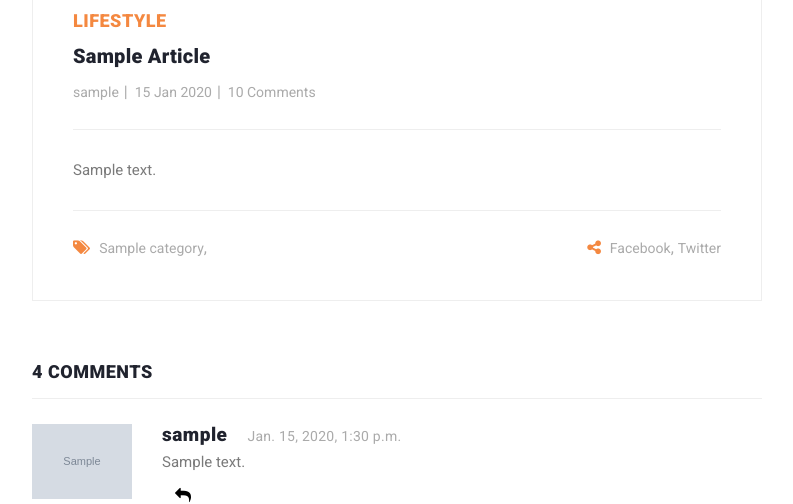
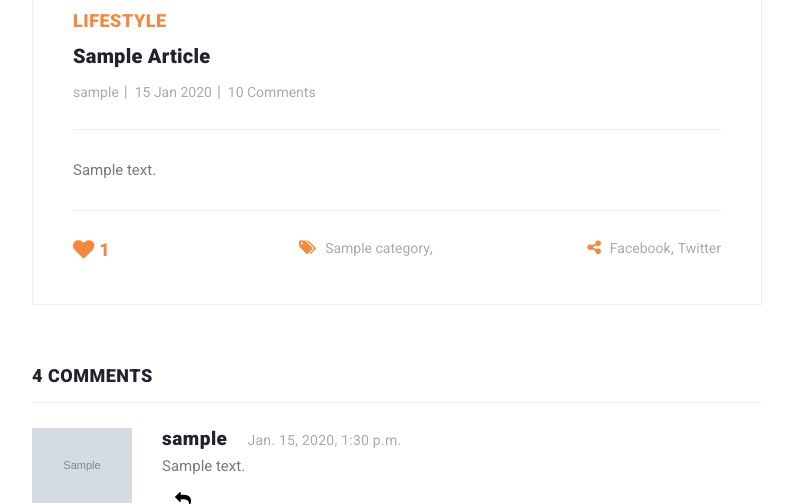
Before and after one commit to afsharsharifi/stand_blog, a Django app: a page that uses blog/templates/blog/article_detail.html in a window 1280 px wide. Shown: the part 1239-1743 px from the top of the page, without its empty margins (53-846 px from the left). Run offline with Django 4.2, Linux system fonts and the light colour scheme; a user stored in the database is signed in; tables that the repository leaves empty hold one stand-in row (values such as "Sample post"); grey boxes marked "Sample" are stand-in pictures; some libraries are stand-ins or nearby versions.

Commit message:
Like System in Django

```diff
--- a/blog/admin.py
+++ b/blog/admin.py
@@ -32,3 +32,4 @@ class ArticleAdmin(admin.ModelAdmin):
 
 admin.site.register(models.Category)
 admin.site.register(models.Comment)
+admin.site.register(models.Like)
--- a/blog/models.py
+++ b/blog/models.py
@@ -76,3 +76,15 @@ class Comment(models.Model):
 
     def __str__(self):
         return self.body
+
+
+class Like(models.Model):
+    user = models.ForeignKey(User, on_delete=models.CASCADE, related_name="likes", verbose_name="User")
+    article = models.ForeignKey(Article, on_delete=models.CASCADE, related_name="likes", verbose_name="Article")
+
+    class Meta:
+        verbose_name = "Like"
+        verbose_name_plural = "Likes"
+
+    def __str__(self):
+        return f"{self.user.username} {self.article.title}"
--- a/blog/templates/blog/article_detail.html
+++ b/blog/templates/blog/article_detail.html
@@ -53,7 +53,13 @@
                                     </p>
                                     <div class="post-options">
                                         <div class="row">
-                                            <div class="col-6">
+                                            <div class="col-4">
+                                                <a href="{% url 'blog:like_view' article.slug article.id %}" class="like-btn">
+                                                    <i class="fa {% if is_liked %}fa-heart{% else %}fa-heart-o{% endif %}"></i>
+                                                    <span class="text-black">{{ article.likes.count }}</span>
+                                                </a>
+                                            </div>
+                                            <div class="col-4">
                                                 <ul class="post-tags">
                                                     <li><i class="fa fa-tags"></i></li>
                                                     {% for category in article.category.all %}
@@ -61,7 +67,7 @@
                                                     {% endfor %}
                                                 </ul>
                                             </div>
-                                            <div class="col-6">
+                                            <div class="col-4">
                                                 <ul class="post-share">
                                                     <li><i class="fa fa-share-alt"></i></li>
                                                     <li><a href="#">Facebook</a>,</li>
--- a/blog/urls.py
+++ b/blog/urls.py
@@ -6,5 +6,6 @@ urlpatterns = [
     path('categories/<int:pk>', views.category_detail, name='category_detail'),
     path('search', views.search_posts, name='search_posts'),
     path('archive', views.ArchiveIndexArticleView.as_view(), name='archive_view'),
+    path('like/<slug:slug>/<int:pk>', views.like_view, name='like_view'),
     path('<slug:slug>', views.ArticleDetail.as_view(), name='post_detail'),
 ]
--- a/blog/views.py
+++ b/blog/views.py
@@ -1,11 +1,11 @@
 from django.core.paginator import Paginator
 from django.http import HttpResponse
-from django.shortcuts import get_object_or_404, render
+from django.shortcuts import get_object_or_404, render, redirect
 from django.views.generic.base import TemplateView, RedirectView
 from django.views.generic import ListView, DetailView, ArchiveIndexView
 from .mixins import CustomLoginRequiredMixin
 
-from .models import Article, Category, Comment
+from .models import Article, Category, Comment, Like
 
 # Create your views here.
 
@@ -77,6 +77,10 @@ class ArticleDetail(DetailView):
 
     def get_context_data(self, **kwargs):
         context = super().get_context_data(**kwargs)
+        if self.request.user.likes.filter(article__slug=self.object.slug, user_id=self.request.user.id).exists():
+            context["is_liked"] = True
+        else:
+            context["is_liked"] = False
         context["name"] = "Afshar Sharifi"
         return context
 
@@ -95,3 +99,13 @@ class HomePageRedirect(RedirectView):
 class ArchiveIndexArticleView(ArchiveIndexView):
     model = Article
     date_field = "created"
+
+
+def like_view(request, slug, pk):
+    try:
+        like = Like.objects.get(article__slug=slug, user_id=request.user.id)
+        like.delete()
+    except:
+        Like.objects.create(article_id=pk, user_id=request.user.id)
+
+    return redirect("blog:post_detail", slug)
--- /dev/null
+++ b/static/css/style.css
@@ -0,0 +1,18 @@
+.like-btn {
+    background-color: transparent;
+    border: none;
+    cursor: pointer;
+    color: #f48840;
+    display: inline-flex;
+    align-items: center;
+    justify-content: center;
+    gap: 5px;
+}
+
+.like-btn:hover {
+    color: #f4884088;
+}
+
+.like-btn i {
+    font-size: 16pt;
+}
--- a/templates/includes/_header_references.html
+++ b/templates/includes/_header_references.html
@@ -3,6 +3,7 @@
 <!-- Bootstrap core CSS -->
 <link href="{% static 'vendor/bootstrap/css/bootstrap.min.css' %}" rel="stylesheet">
 <!-- Additional CSS Files -->
+<link rel="stylesheet" href="{% static 'css/style.css' %}">
 <link rel="stylesheet" href="{% static 'css/fontawesome.css' %}">
 <link rel="stylesheet" href="{% static 'css/templatemo-stand-blog.css' %}">
 <link rel="stylesheet" href="{% static 'css/owl.css' %}">
```
Also changed, not shown: blog/migrations/0018_like.py (added).
